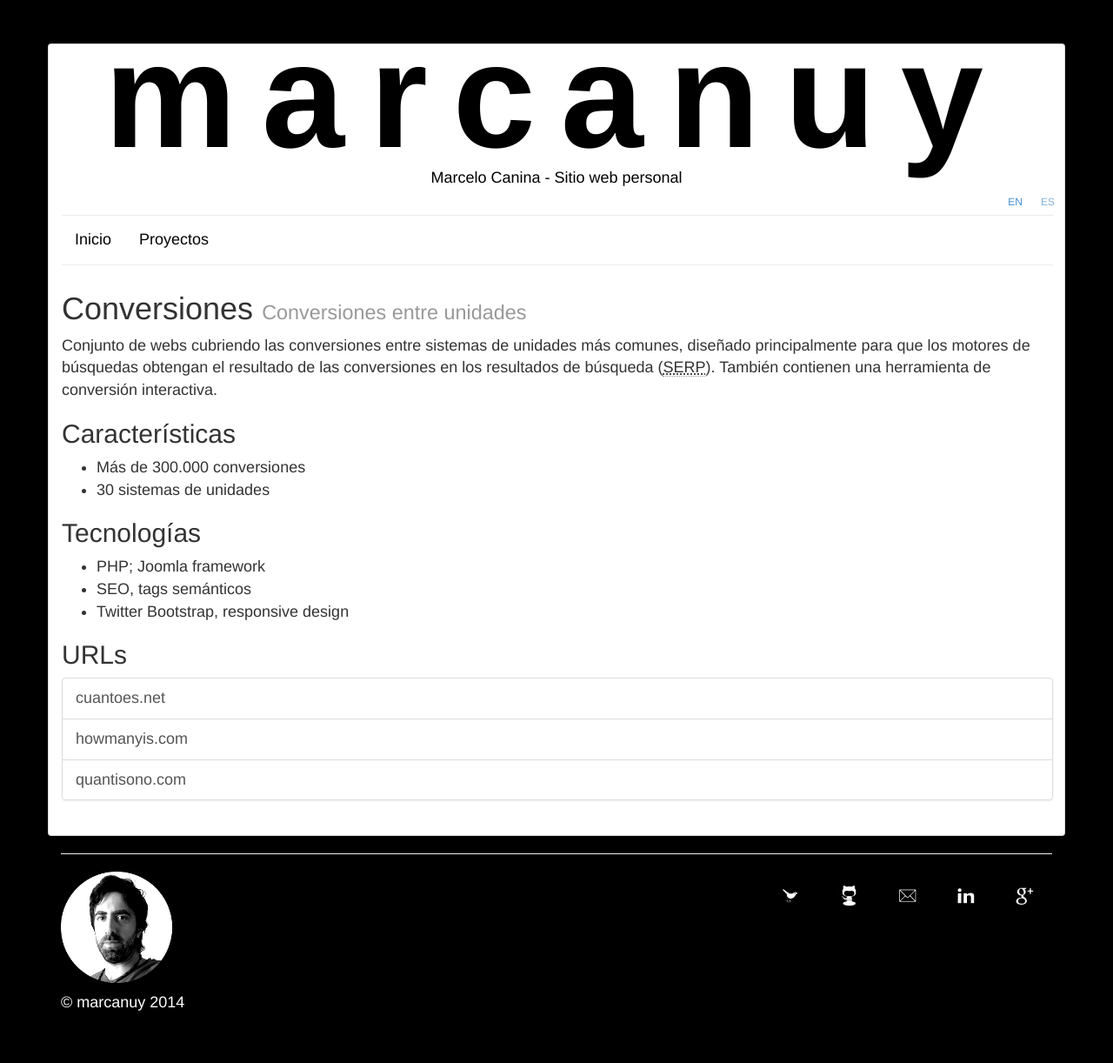
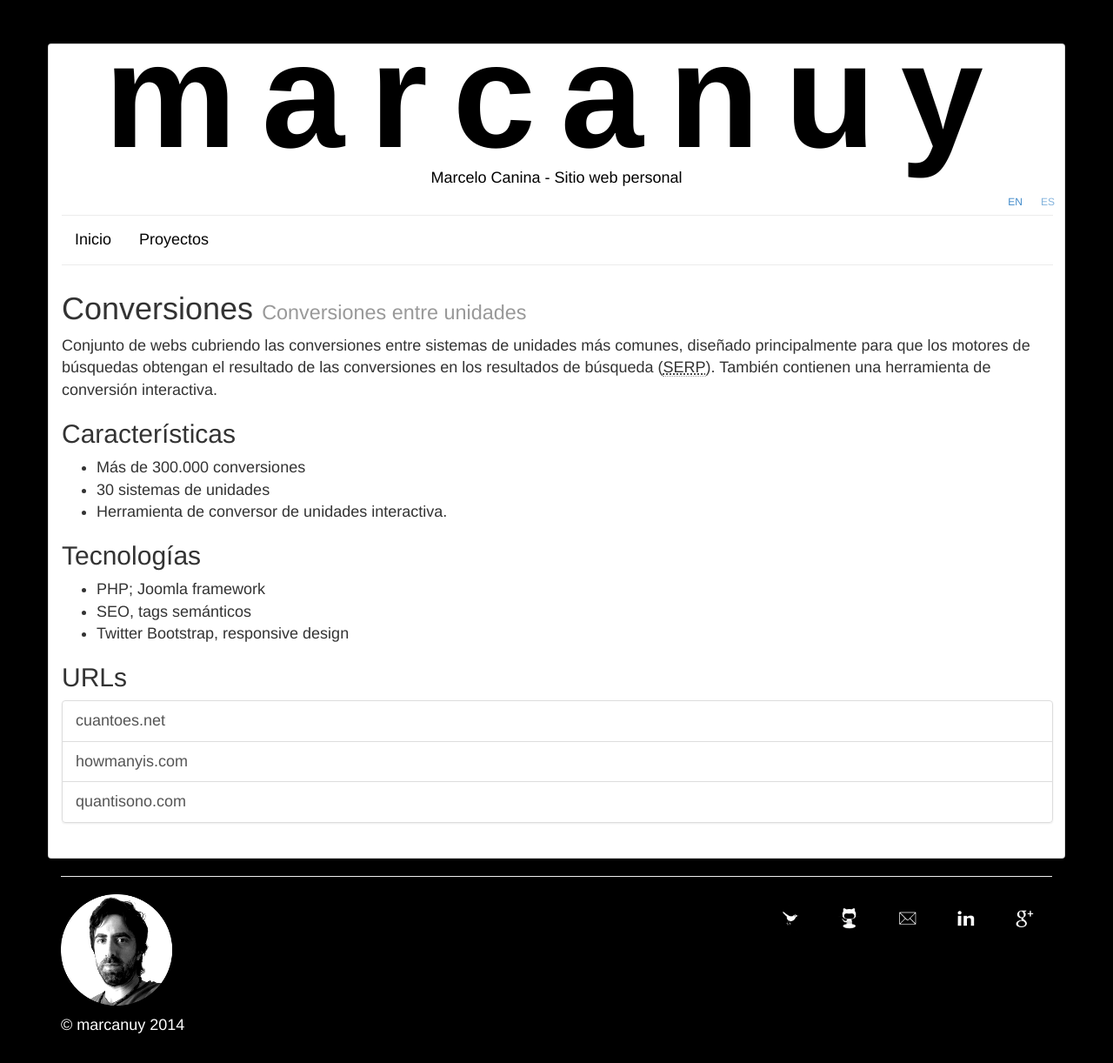
Before and after one commit to marcanuy/marcanuy.github.io, a Jekyll site: the page built from es/proyectos/_posts/2014-09-15-conversiones.md, in a window 1280 px wide. Shown: the whole page at 87% size. Built offline with Jekyll 4.4.1, drawn with Linux system fonts in a browser that asks for light colours; nearby versions of some CDN libraries; library files that are not in the unit come from our copies; before the commit the page ends 1196 px from its top, so only the background shows below that.

Commit message:
adding feature text to conversions

```diff
--- a/es/proyectos/_posts/2014-09-15-conversiones.md
+++ b/es/proyectos/_posts/2014-09-15-conversiones.md
@@ -5,6 +5,7 @@ layout: project
 features:
   - Más de 300.000 conversiones
   - 30 sistemas de unidades
+  - Herramienta de conversor de unidades interactiva.
 techs:
   - PHP; Joomla framework
   - SEO, tags semánticos
```
Also changed, not shown: en/projects/_posts/2014-09-15-conversions.md (+1 -0 lines).
